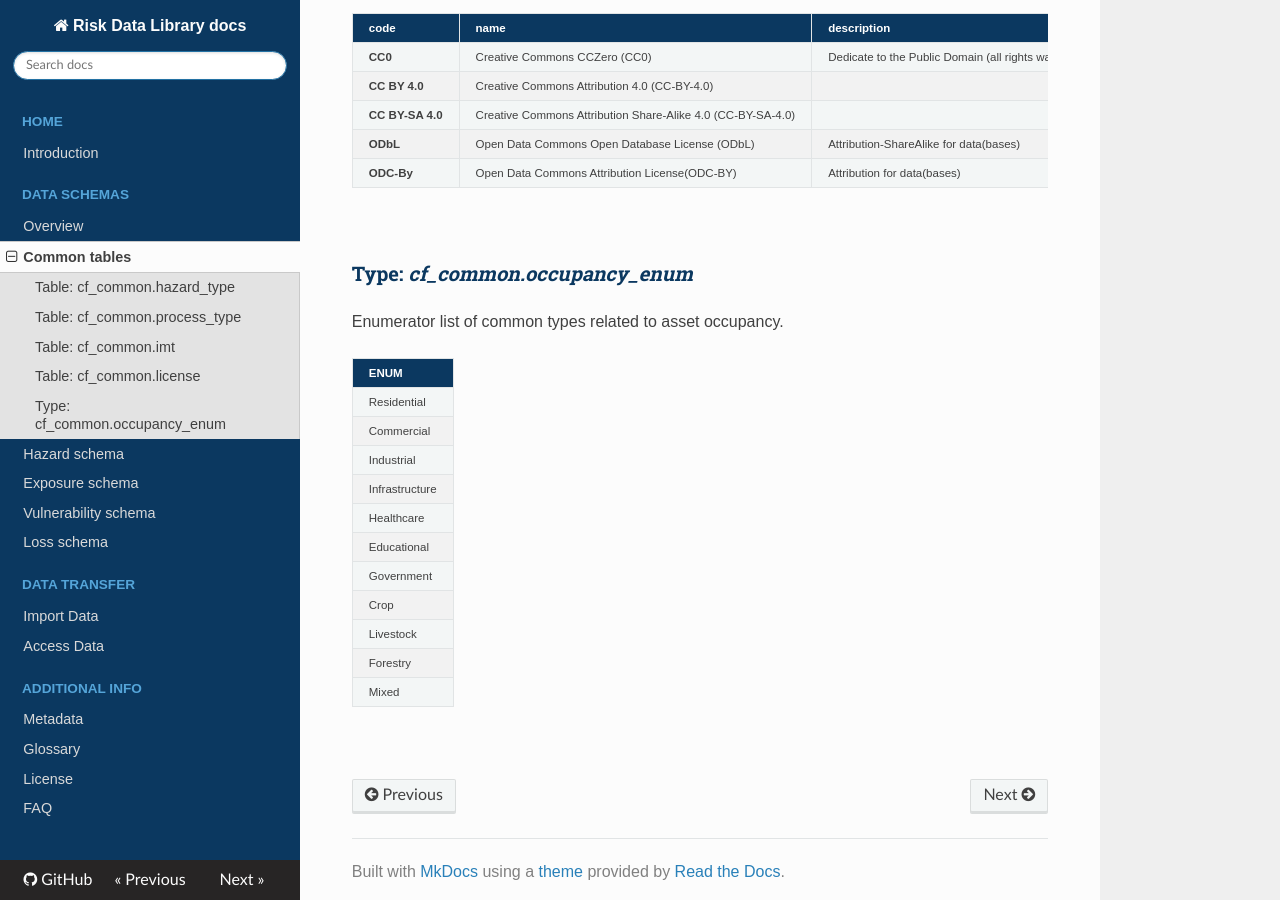
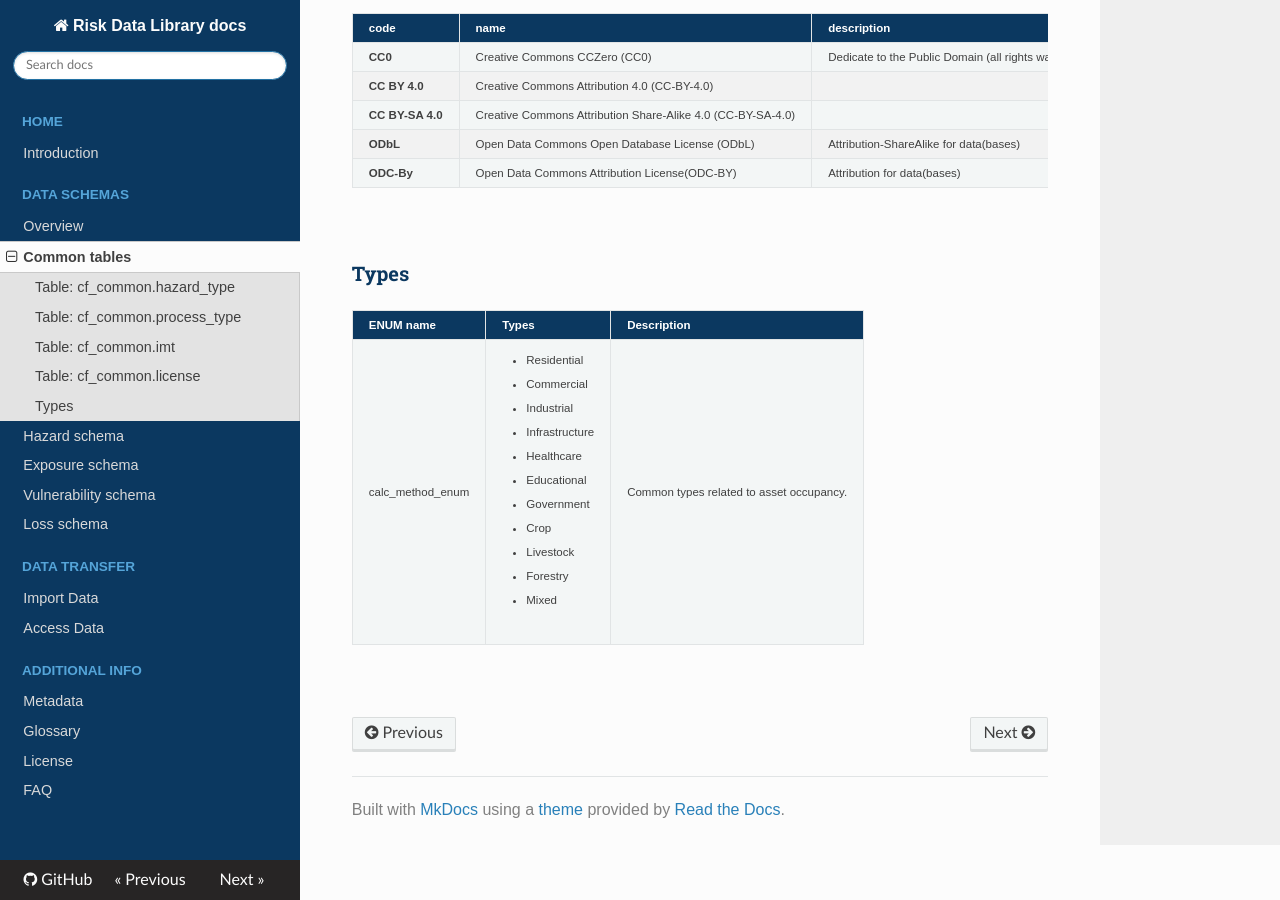
Before and after one commit to GFDRR/rdl-doc, an MkDocs documentation site: the page built from docs/common.md, in a window 1280 px wide and 900 px high, scrolled down 4353 px. Built offline with MkDocs 1.6.1, drawn with Linux system fonts in a browser that asks for light colours; nearby versions of some CDN libraries.

Commit message:
Fix types tables

```diff
--- a/docs/common.md
+++ b/docs/common.md
@@ -160,23 +160,10 @@ The content of these common tables is as follows:
 | **ODC-By** | Open Data Commons Attribution License(ODC-BY) | Attribution for data(bases) | https://opendatacommons.org/licenses/by/summary/ |
 
 <br/>
+###Types
 
-###Type: _cf\_common.occupancy\_enum_
-Enumerator list of common types related to asset occupancy.
-
-| **ENUM** |
-|---|
-| Residential |
-| Commercial |
-| Industrial |
-| Infrastructure |
-| Healthcare |
-| Educational |
-| Government |
-| Crop |
-| Livestock |
-| Forestry |
-| Mixed |
-
+| **ENUM name** | Types | Description |
+| --- | --- | --- |
+| calc\_method\_enum | <ul><li>Residential<li>Commercial<li>Industrial<li>Infrastructure<li>Healthcare<li>Educational<li>Government<li>Crop<li>Livestock<li>Forestry<li>Mixed | Common types related to asset occupancy. |
 
 <br/>
```
Also changed, not shown: docs/exposure.md (+5 -10 lines), docs/hazard.md (+4 -7 lines).
